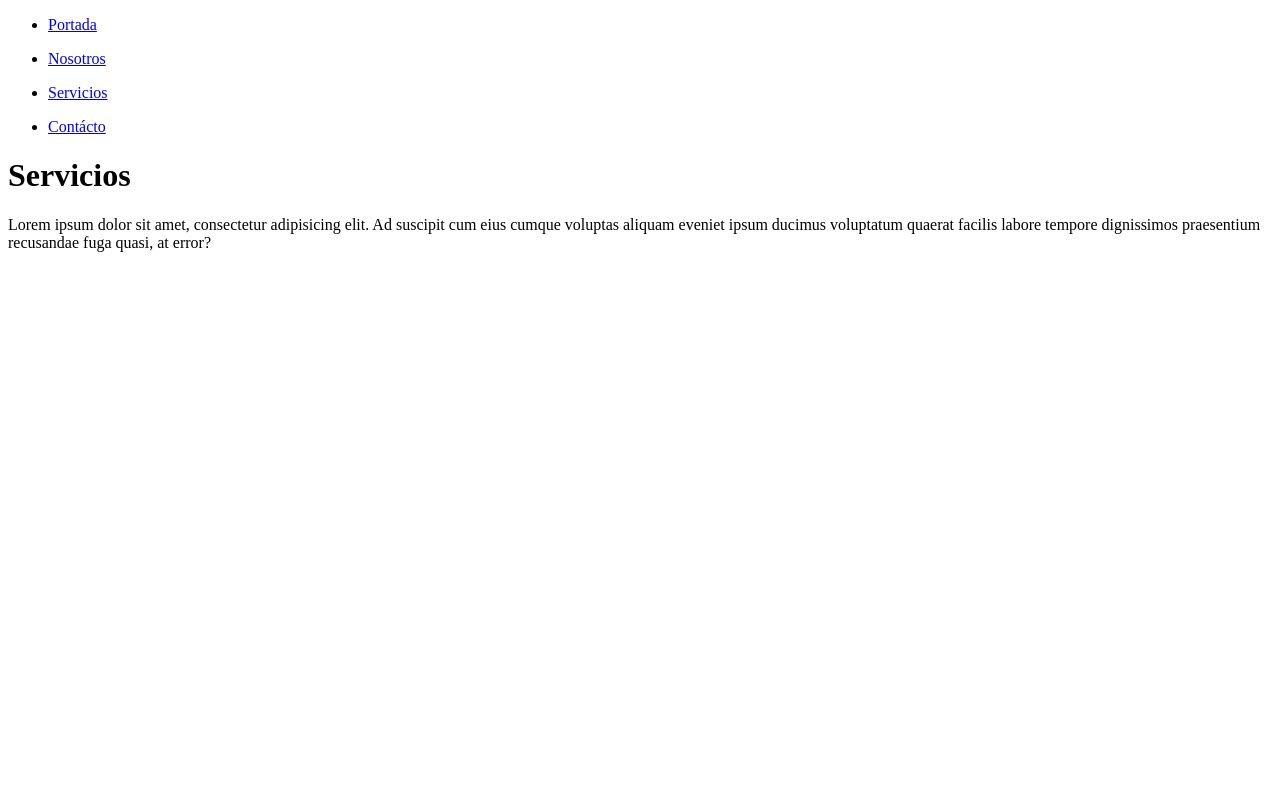
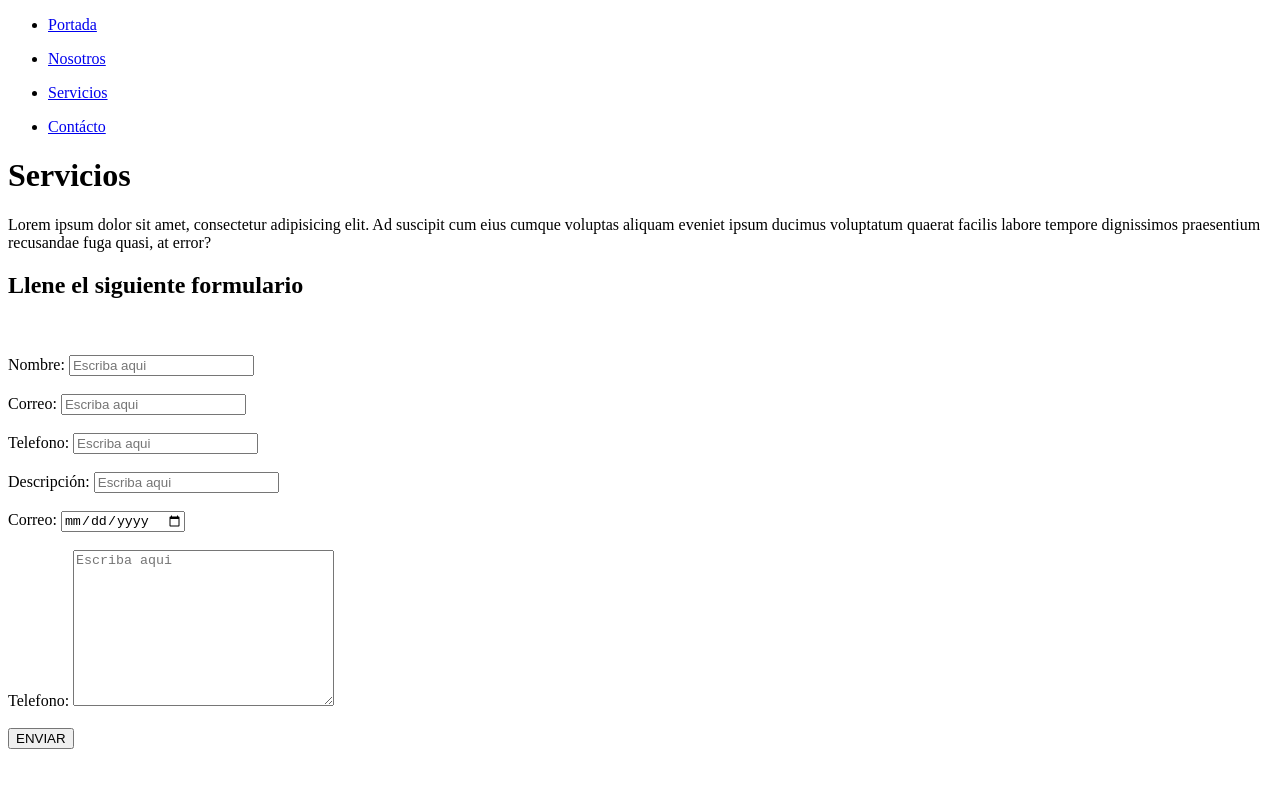
Before and after one commit to ValFa123/2824003, a plain HTML site: page Servicios.html in a window 1280 px wide. Drawn offline with Linux system fonts and the light colour scheme.

Commit message:
formulario validado

```diff
--- a/Servicios.html
+++ b/Servicios.html
@@ -39,6 +39,35 @@
       ipsum
       ducimus voluptatum quaerat facilis labore tempore dignissimos praesentium recusandae fuga quasi, at error?
     </p>
+    <form action="get">
+      <h2>Llene el siguiente formulario</h2>
+      <br><br>
+      <label for="Nombre">Nombre:
+        <input type="text" name="Nombre" id="Nombre" placeholder="Escriba aqui" required>
+      </label>
+      <br><br>
+      <label for="correo"> Correo:
+        <input type="email" name="correo" id="correo" placeholder="Escriba aqui" required>
+      </label>
+      <br><br>
+      <label for="telefono">Telefono:
+        <input type="tel" name="telefono" id="telefono" placeholder="Escriba aqui" required>
+      </label>
+      <br><br>
+      <label for="Nombre">Descripción:
+        <input type="text" name="Descripción" id="Descripción" placeholder="Escriba aqui" required>
+      </label>
+      <br><br>
+      <label for="fecha"> Correo:
+        <input type="date" name="fecha" id="fecha" placeholder="Escriba aqui" required>
+      </label>
+      <br><br>
+      <label for="Observaciones">Telefono:
+       <textarea name="Observaciones" id="Observaciones" cols="30" rows="10" placeholder="Escriba aqui" required></textarea>
+      </label>
+      <br><br>
+      <input type="submit" value="ENVIAR">
+    </form>
   </Main>
 </body>
 
```
